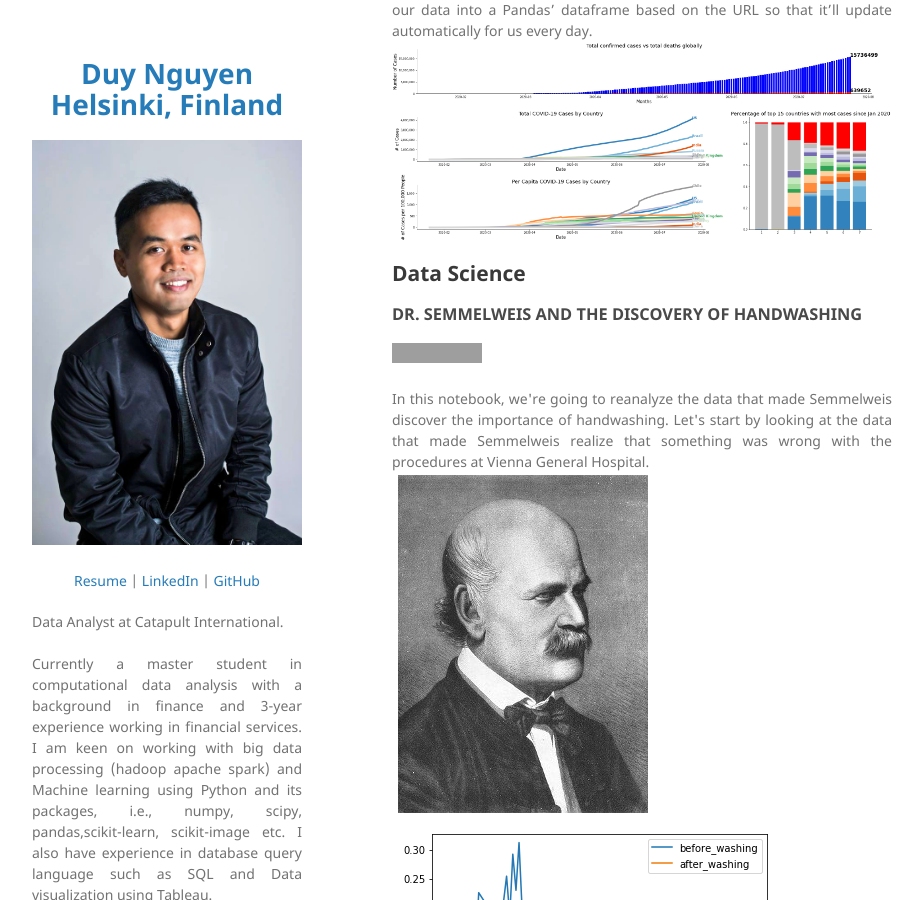
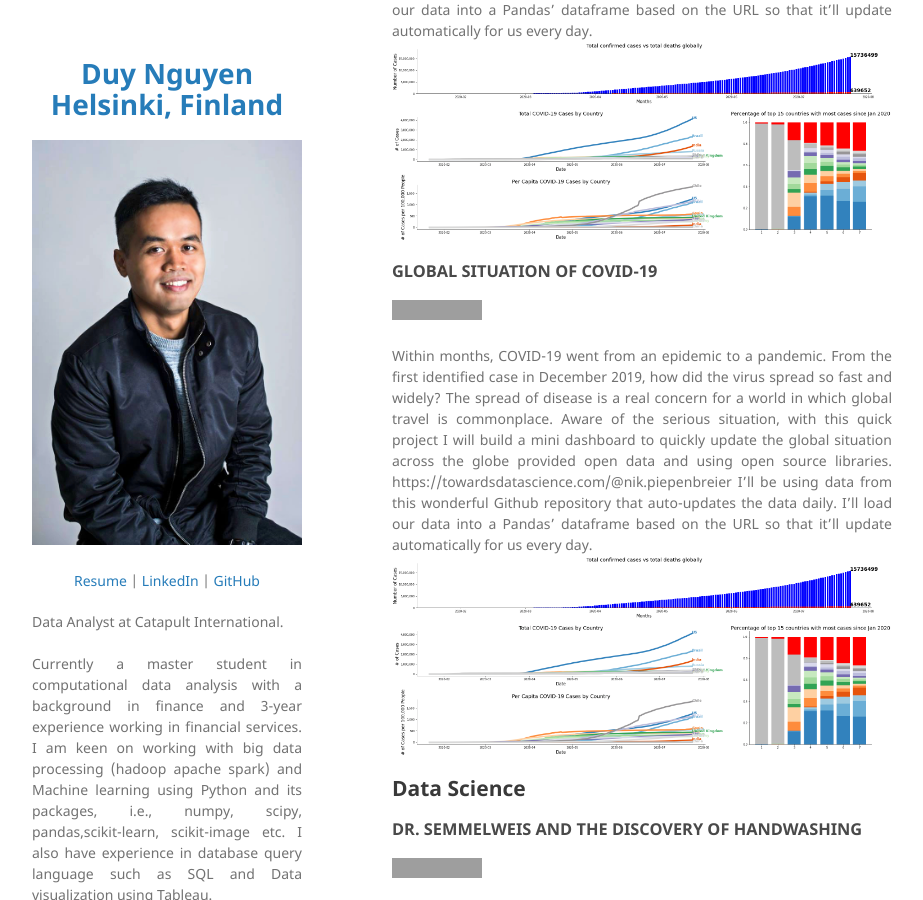
Before and after one commit to duy7590/duy7590.github.io, a Jekyll site: the page built from index.md, in a window 1280 px wide and 900 px high, scrolled down 425 px. Shown: the whole window, without its empty margins (178-1101 px from the left). Built offline with Jekyll 4.4.1, drawn with Linux system fonts in a browser that asks for light colours; our own code applies the rules of GitHub Pages for plain Markdown files; grey boxes are pictures that could not be loaded.

Commit message:
Update index.md

```diff
--- a/index.md
+++ b/index.md
@@ -1,6 +1,17 @@
 # Portfolio
 ---
 ## Data visualization
+### GLOBAL SITUATION OF COVID-19
+[![Run in Google Colab](https://img.shields.io/badge/Colab-Run_in_Google_Colab-blue?logo=Google&logoColor=FDBA18)](https://colab.research.google.com/drive/1Z9UFhFYL-Eo-G19sHSMm2-wYKAe9ft1g?usp=sharing)
+
+
+<div style="text-align: justify">Within months, COVID-19 went from an epidemic to a pandemic. From the first identified case in December 2019, how did the virus spread so fast and widely? The spread of disease is a real concern for a world in which global travel is commonplace.
+Aware of the serious situation, with this quick project I will build a mini dashboard to quickly update the global situation across the globe provided open data and using open source libraries.
+https://towardsdatascience.com/@nik.piepenbreier
+I’ll be using data from this wonderful Github repository that auto-updates the data daily. I’ll load our data into a Pandas’ dataframe based on the URL so that it’ll update automatically for us every day.</div>
+
+<img src="images/covid19_visual.png" align="center"/>
+---
 
 ### GLOBAL SITUATION OF COVID-19
 [![Run in Google Colab](https://img.shields.io/badge/Colab-Run_in_Google_Colab-blue?logo=Google&logoColor=FDBA18)](https://colab.research.google.com/drive/1Z9UFhFYL-Eo-G19sHSMm2-wYKAe9ft1g?usp=sharing)
```
